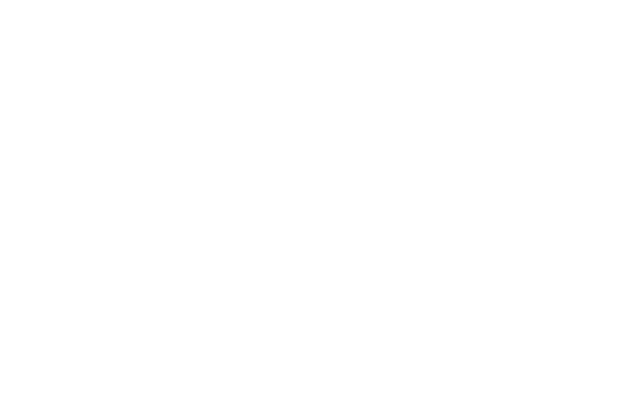
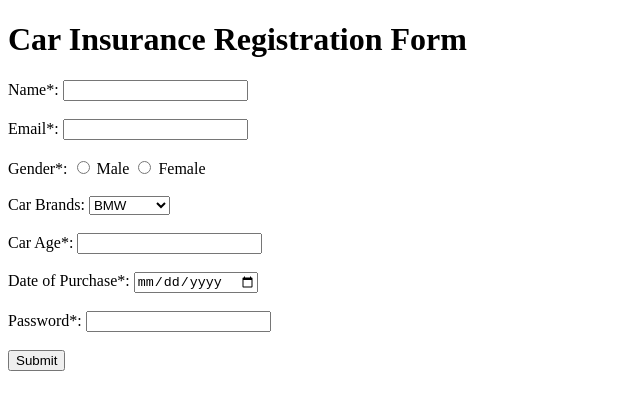
Before and after one commit to acciojob/car-insurance-form-akhssm, a website: page main.html in a window 1280 px wide. Shown: the whole page, without its empty margins (0-640 px from the left). Drawn offline with Linux system fonts and the light colour scheme.

Commit message:
created a submission

```diff
--- a/main.html
+++ b/main.html
@@ -8,6 +8,48 @@
 
 <body>
 	<!-- the entire body must be written by student -->
+	<h1>Car Insurance Registration Form</h1>
+
+  <form action="#" method="POST">
+
+    <label for="name">Name*: </label>
+    <input type="text" id="name" name="name" required>
+    <br><br>
+
+    <label for="email">Email*: </label>
+    <input type="email" id="email" name="email" required>
+    <br><br>
+
+    <label>Gender*: </label>
+    <input type="radio" id="male" name="gender" value="Male" required>
+    <label for="male">Male</label>
+    <input type="radio" id="female" name="gender" value="Female" required>
+    <label for="female">Female</label>
+    <br><br>
+
+    <label for="cars">Car Brands: </label>
+    <select id="cars" name="cars">
+      <option value="BMW">BMW</option>
+      <option value="Audi">Audi</option>
+      <option value="Mercedez">Mercedez</option>
+    </select>
+    <br><br>
+
+    <label for="carage">Car Age*: </label>
+    <input type="number" id="carage" name="carage" required>
+    <br><br>
+
+    <label for="dop">Date of Purchase*: </label>
+    <input type="date" id="dop" name="dop" required>
+    <br><br>
+
+    <label for="password">Password*: </label>
+    <input type="password" id="password" name="password" required>
+    <br><br>
+
+    <button type="submit">Submit</button>
+
+  </form>
     <script type="text/javascript" src="./script.js">
 </script>
 
```
